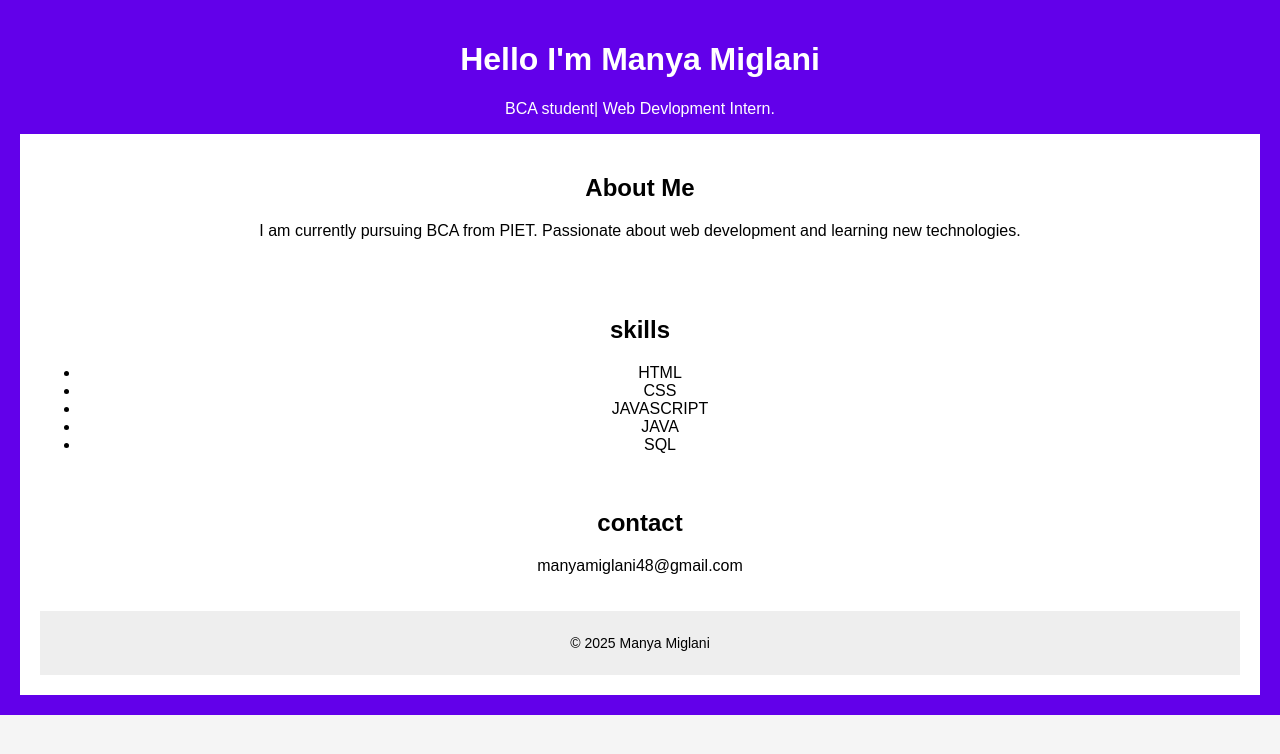
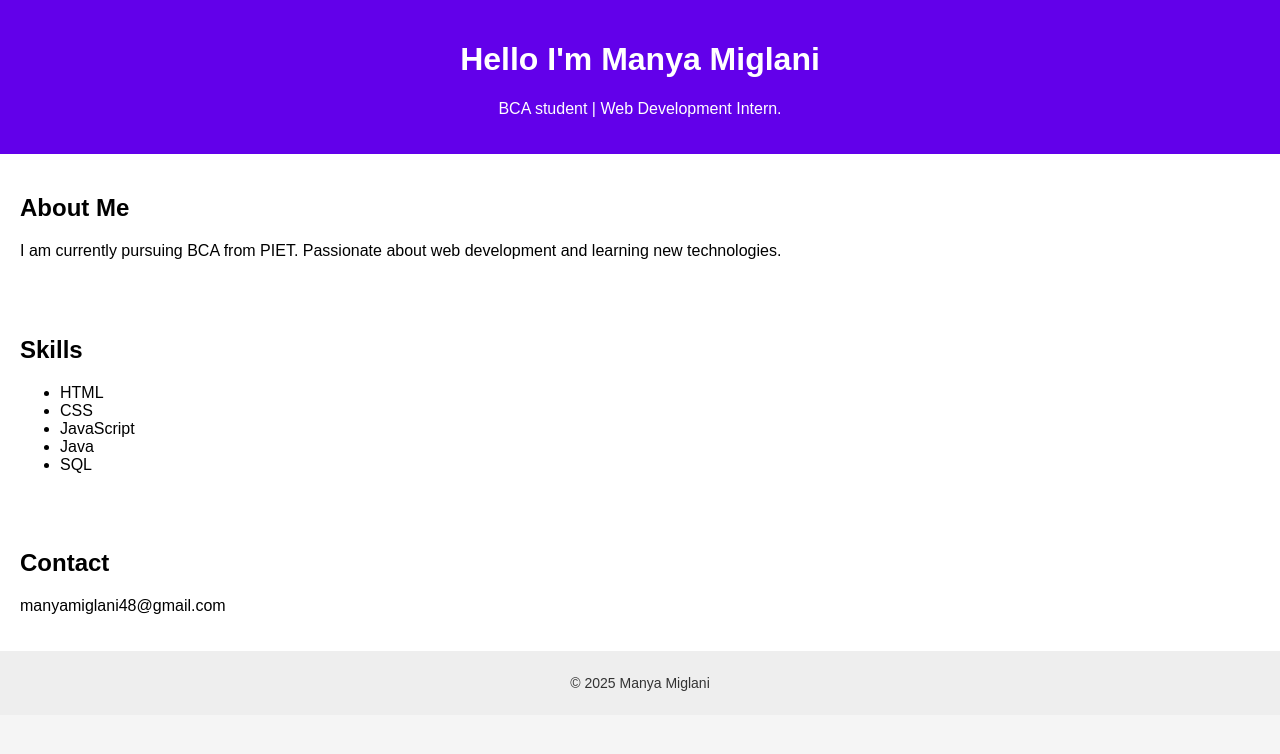
Before and after one commit to manyamiglani/codeclause_portfolio, a plain HTML site: page index.html in a window 1280 px wide. Drawn offline with Linux system fonts and the light colour scheme.

Commit message:
Update index.html

```diff
--- a/index.html
+++ b/index.html
@@ -1,31 +1,38 @@
-<DOCTYPE html>
-<html>
+<!DOCTYPE html>
+<html lang="en">
 <head>
-  <meta charset="UTF-8">
-  <title> manya miglani portfolio </title>
- <link rel="stylesheet" href="style.css">
+  <meta charset="UTF-8" />
+  <meta name="viewport" content="width=device-width, initial-scale=1.0"/>
+  <title>Manya Miglani Portfolio</title>
+  <link rel="stylesheet" href="style.css" />
 </head>
 <body>
   <header>
-    <h1> Hello I'm Manya Miglani </h1>
-    <p> BCA student| Web Devlopment Intern. </p>
+    <h1>Hello I'm Manya Miglani</h1>
+    <p>BCA student | Web Development Intern.</p>
+  </header>
+
   <section id="about">
     <h2>About Me</h2>
     <p>I am currently pursuing BCA from PIET. Passionate about web development and learning new technologies.</p>
   </section>
+
   <section id="skills">
-    <h2> skills </h2>
+    <h2>Skills</h2>
     <ul>
-      <li>  HTML</li>
-     <li> CSS</li>
-     <li> JAVASCRIPT</li>
-     <li> JAVA</li>
-     <li> SQL</li>
-  </ul>
+      <li>HTML</li>
+      <li>CSS</li>
+      <li>JavaScript</li>
+      <li>Java</li>
+      <li>SQL</li>
+    </ul>
+  </section>
+
   <section id="contact">
-    <h2> contact </h2>
-    <p> manyamiglani48@gmail.com </p>
+    <h2>Contact</h2>
+    <p>manyamiglani48@gmail.com</p>
   </section>
+
   <footer>
     <p>&copy; 2025 Manya Miglani</p>
   </footer>
```
